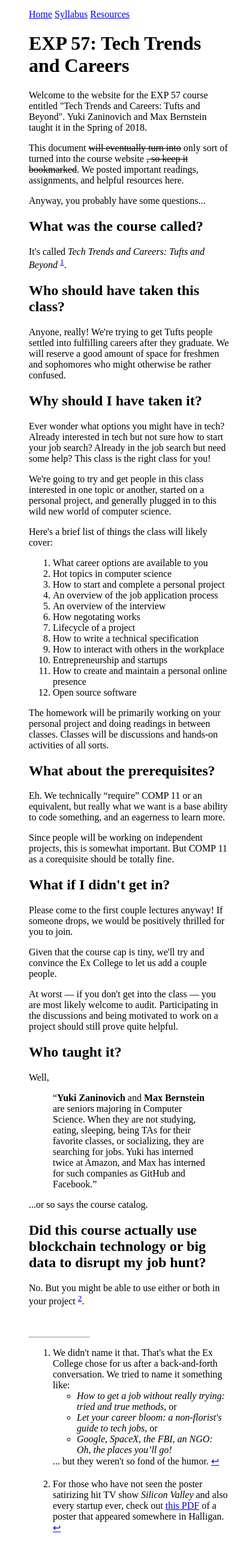
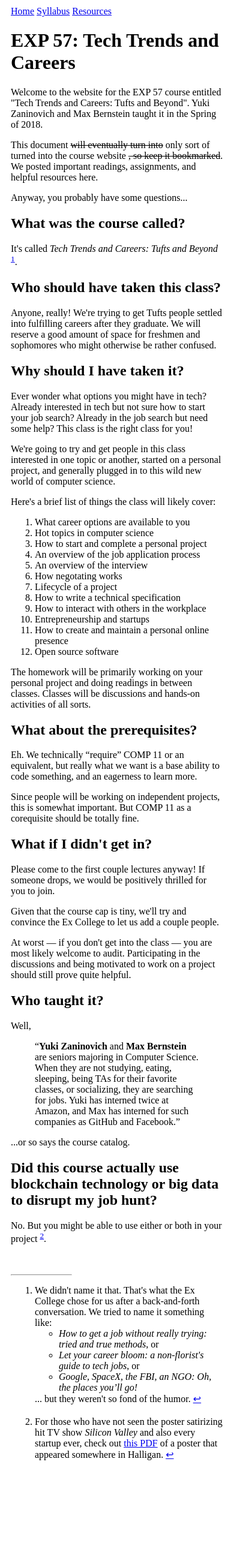
Before and after one commit to tekknolagi/excollege, a Jekyll site: the page built from index.md, in a window 390 px wide. Shown: the whole page at 60% size. Built offline with Jekyll 4.4.1, drawn with Linux system fonts in a browser that asks for light colours; after the commit the page ends 2451 px from its top, so only the background shows below that.

Commit message:
Use media queries to make mobile prettier

```diff
--- a/_layouts/page.html
+++ b/_layouts/page.html
@@ -9,8 +9,19 @@
             }
 
             #content {
-                margin: 15px 0 0 40px;
                 max-width: 650px;
+            }
+
+            @media (min-width: 700px) {
+                #content {
+                    margin: 15px 0 0 40px;
+                }
+            }
+
+            @media (max-width: 700px) {
+                #content {
+                    margin: 10px 10px 0 10px;
+                }
             }
 
             ol.footnotes > li + li {
```
